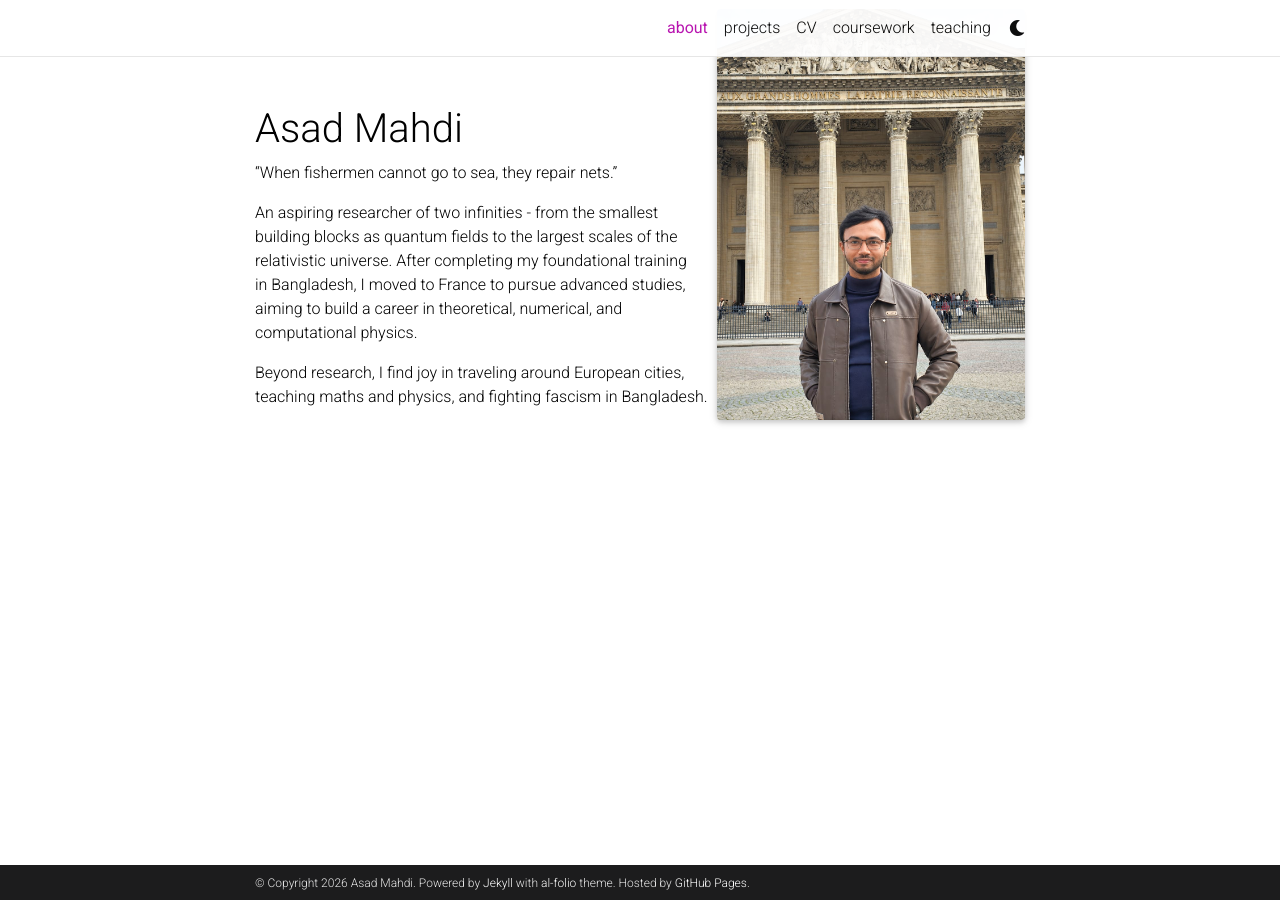
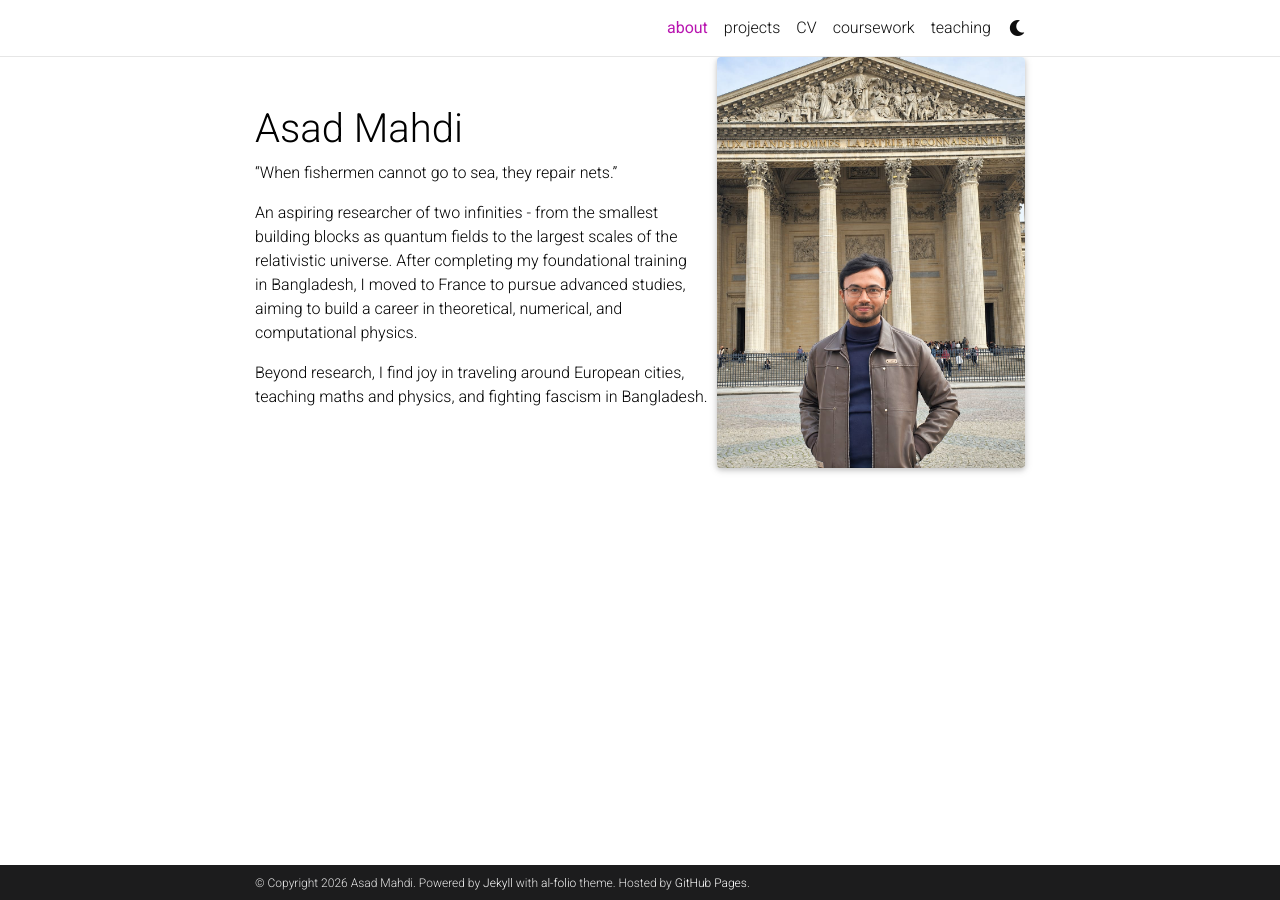
Before and after one commit to asadmahdi-phy/asadmahdi-phy.github.io, a Jekyll site: the page built from _pages/about.md, in a window 1280 px wide. Built offline with Jekyll 4.4.1, drawn with Linux system fonts in a browser that asks for light colours; full-size pictures stand in for the smaller copies a plugin makes; comment, search, counter and statistics services are not loaded; a style sheet for code colours, icons or effects is not loaded.

Commit message:
Update about.html

```diff
--- a/_layouts/about.html
+++ b/_layouts/about.html
@@ -6,7 +6,7 @@ layout: default
   /* Align the profile photograph with the name on desktop */
   @media (min-width: 576px) {
     .about-profile-aligned {
-      transform: translateY(-4.0rem);
+      transform: translateY(-1.0rem);
       margin-bottom: -8.0rem;
     }
   }
```
